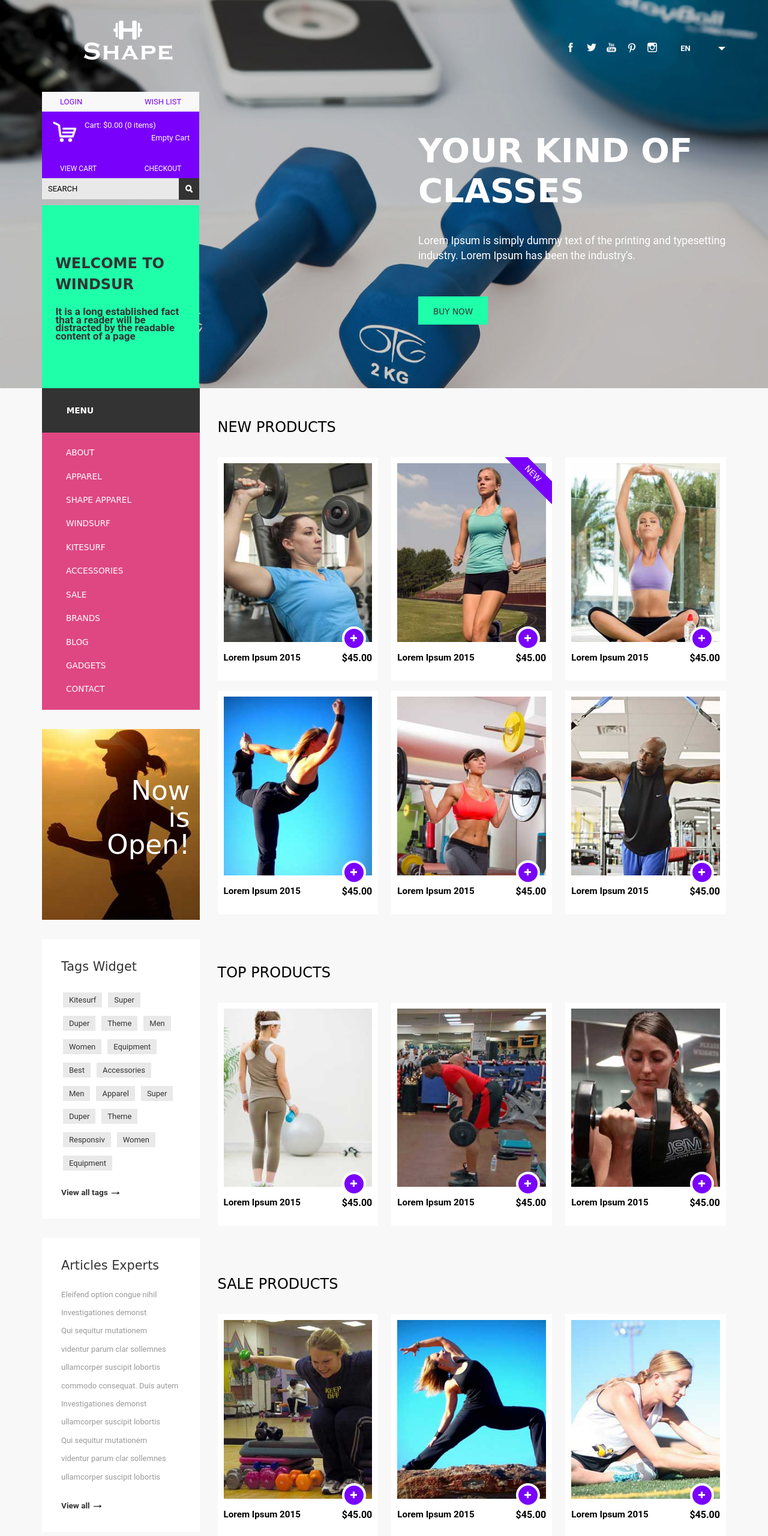
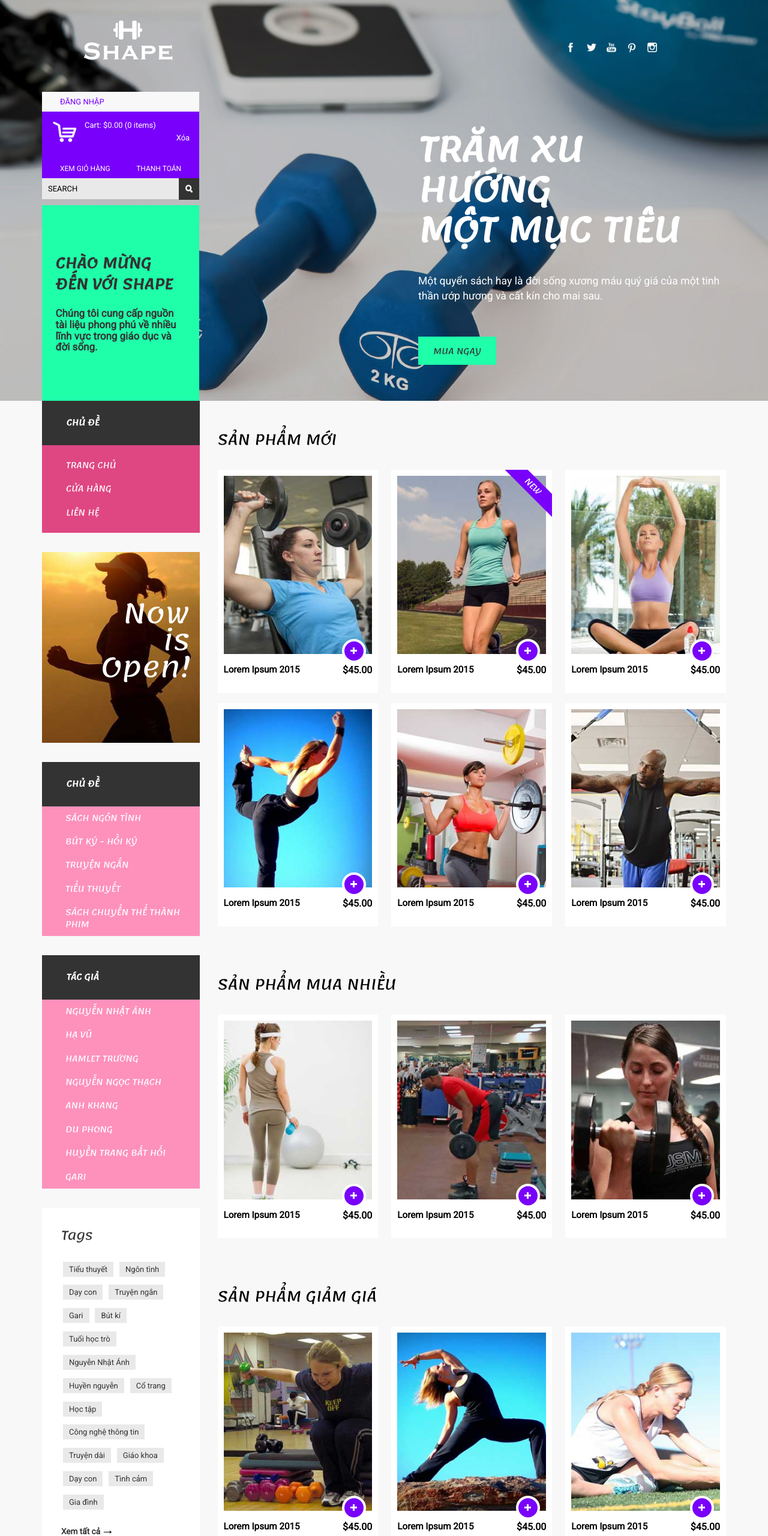
Before and after one commit to billhcmus/XML_Final_Project-Bookstore, a plain HTML site: page BookStore/index.html in a window 1280 px wide. Shown: the top 2560 px of the page at 60% size. Drawn offline with Linux system fonts and the light colour scheme.

Commit message:
fix index

```diff
--- a/BookStore/css/style.css
+++ b/BookStore/css/style.css
@@ -231,7 +231,7 @@ ul.quick_access li.check{
 	color: #333;
 	font-size:17px;
 	font-weight: bold;
-	line-height: 0.8em;
+	line-height: 1.1em;
 	margin-top: 1.3em;
 }
 .banner_right {
--- a/BookStore/index.html
+++ b/BookStore/index.html
@@ -7,27 +7,26 @@ License URL: http://creativecommons.org/licenses/by/3.0/
 <!DOCTYPE HTML>
 <html>
 <head>
-<title>Shape an E-Commerce online Shopping Category Flat Bootstarp responsive Website Template| Home :: w3layouts</title>
+<title>Sản phẩm</title>
 <meta name="viewport" content="width=device-width, initial-scale=1">
 <meta http-equiv="Content-Type" content="text/html; charset=utf-8" />
 <meta name="keywords" content="Shape Responsive web template, Bootstrap Web Templates, Flat Web Templates, Andriod Compatible web template,
 Smartphone Compatible web template, free webdesigns for Nokia, Samsung, LG, SonyErricsson, Motorola web design" />
 <script type="application/x-javascript"> addEventListener("load", function() { setTimeout(hideURLbar, 0); }, false); function hideURLbar(){ window.scrollTo(0,1); } </script>
-<link href="css/bootstrap.css" rel='stylesheet' type='text/css' />
+<link href="./css/bootstrap.css" rel='stylesheet' type='text/css' />
 <!-- jQuery (necessary for Bootstrap's JavaScript plugins) -->
-
-<script src="./3-Doi_tuong_xu_ly/simpleCart.min.js"> </script>
+<script src="./3-Doi_tuong_xu_ly/simpleCart.min.js"></script>
 <script src="./3-Doi_tuong_xu_ly/jquery.min.js"></script>
 <!-- Custom Theme files -->
-<link href="css/style.css" rel='stylesheet' type='text/css' />
+<link href="./css/style.css" rel='stylesheet' type='text/css' />
 <!-- Custom Theme files -->
 <!--webfont-->
-<link href='http://fonts.googleapis.com/css?family=Raleway:100,200,300,400,500,600,700,800,900' rel='stylesheet' type='text/css'>
-<link href='http://fonts.googleapis.com/css?family=Audiowide' rel='stylesheet' type='text/css'>
+<link href="https://fonts.googleapis.com/css?family=Roboto" rel="stylesheet">
+<link href="https://fonts.googleapis.com/css?family=Lemonada" rel="stylesheet">
 <script src="./3-Doi_tuong_xu_ly/jquery.easydropdown.js"></script>
 <!-- Add fancyBox main JS and CSS files -->
 <script src="./3-Doi_tuong_xu_ly/jquery.magnific-popup.js" type="text/javascript"></script>
-<link href="css/magnific-popup.css" rel="stylesheet" type="text/css">
+<link href="./css/magnific-popup.css" rel="stylesheet" type="text/css">
 		<script>
 			$(document).ready(function() {
 				$('.popup-with-zoom-anim').magnificPopup({
@@ -49,7 +48,7 @@ Smartphone Compatible web template, free webdesigns for Nokia, Samsung, LG, Sony
       <div class="container">
          <div class="header-top">
       		 <div class="logo">
-				<a href="index.html"><img src="images/logo.png" alt=""/></a>
+				<a href="index.html"><img src="./images/logo.png" alt=""/></a>
 			 </div>
 		   <div class="header_right">
 			 <ul class="social">
@@ -59,14 +58,6 @@ Smartphone Compatible web template, free webdesigns for Nokia, Samsung, LG, Sony
 				<li><a href=""><i class="pin"> </i> </a></li>
 				<li><a href=""><i class="instagram"> </i> </a></li>
 			 </ul>
-		    <div class="lang_list">
-			  <select tabindex="4" class="dropdown">
-				<option value="" class="label" value="">En</option>
-				<option value="1">English</option>
-				<option value="2">French</option>
-				<option value="3">German</option>
-			  </select>
-   			</div>
 			<div class="clearfix"></div>
           </div>
           <div class="clearfix"></div>
@@ -74,22 +65,21 @@ Smartphone Compatible web template, free webdesigns for Nokia, Samsung, LG, Sony
 		 <div class="banner_wrap">
 			<div class="bannertop_box">
    		 		<ul class="login">
-   		 			<li class="login_text"><a href="login.html">Login</a></li>
-   		 			<li class="wish"><a href="checkout.html">Wish List</a></li>
+   		 			<li class="login_text"><a href="./1-Man_hinh_giao_dien/login.html">Đăng nhập</a></li>
    		 			<div class='clearfix'></div>
    		 		</ul>
    		 		<div class="cart_bg">
 	   		 	  <ul class="cart">
-	   		 		 <a href="checkout.html">
+	   		 		 <a href="./1-Man_hinh_giao_dien/checkout.html">
 					    <h4><i class="cart_icon"> </i><p>Cart: <span class="simpleCart_total"></span> (<span id="simpleCart_quantity" class="simpleCart_quantity"></span> items)</p><div class="clearfix"> </div></h4>
 					 </a>
-				     <h5 class="empty"><a href="javascript:;" class="simpleCart_empty">Empty Cart</a></h5>
+				     <h5 class="empty"><a href="javascript:;" class="simpleCart_empty">Xóa</a></h5>
 				     <div class="clearfix"> </div>
                   </ul>
 	   		 	</div>
 			  	<ul class="quick_access">
-   		 			<li class="view_cart"><a href="checkout.html">View Cart</a></li>
-   		 			<li class="check"><a href="checkout.html">Checkout</a></li>
+   		 			<li class="view_cart"><a href="./1-Man_hinh_giao_dien/checkout.html">Xem Giỏ Hàng</a></li>
+   		 			<li class="check"><a href="./1-Man_hinh_giao_dien/checkout.html">Thanh toán</a></li>
    		 			<div class='clearfix'></div>
    		 		</ul>
    		 		<div class="search">
@@ -97,14 +87,14 @@ Smartphone Compatible web template, free webdesigns for Nokia, Samsung, LG, Sony
 				   <input type="submit" value="">
 	  			</div>
 	  			<div class="welcome_box">
-	  				<h2>Welcome to windsur</h2>
-	  				<p>It is a long established fact that a reader will be distracted by the readable content of a page</p>
+	  				<h2>Chào mừng đến với Shape</h2>
+	  				<p>Chúng tôi cung cấp nguồn tài liệu phong phú về nhiều lĩnh vực trong giáo dục và đời sống.</p>
 	  			</div>
    		 	</div>
    		 	<div class="banner_right">
-   		 		<h1>Your kind of<br>Classes</h1>
-   		 		<p>Lorem Ipsum is simply dummy text of the printing and typesetting industry. Lorem Ipsum has been the industry's.</p>
-   		 		<a href="#" class="banner_btn">Buy Now</a>
+   		 		<h1>Trăm xu hướng<br>Một mục tiêu</h1>
+   		 		<p> Một quyển sách hay là đời sống xương máu quý giá của một tinh thần ướp hương và cất kín cho mai sau.</p>
+   		 		<a href="#" class="banner_btn">Mua ngay</a>
    		 	</div>
    		 	<div class='clearfix'></div>
 	    </div>
@@ -116,70 +106,68 @@ Smartphone Compatible web template, free webdesigns for Nokia, Samsung, LG, Sony
 			<div class="row">
 				<div class="col-md-3">
 					<div class="menu_box">
-				   	  	<h3 class="menu_head">Menu</h3>
+				   	  	<h3 class="menu_head">Chủ đề</h3>
 							<ul class="nav">
-					   	  	<li><a href="apparel.html">About</a></li>
-					   	  	<li><a href="apparel.html">Apparel</a></li>
-					   	  	<li><a href="apparel.html">Shape Apparel</a></li>
-					   	  	<li><a href="apparel.html">Windsurf</a></li>
-					   	  	<li><a href="apparel.html">Kitesurf</a></li>
-					   	  	<li><a href="apparel.html">Accessories</a></li>
-					   	  	<li><a href="apparel.html">Sale</a></li>
-					   	  	<li><a href="apparel.html">Brands</a></li>
-					   	  	<li><a href="apparel.html">Blog</a></li>
-					   	  	<li><a href="apparel.html">Gadgets</a></li>
-					   	  	<li><a href="contact.html">Contact</a></li>
+								<li><a href="../index.html">Trang chủ</a></li>
+								<li><a href="./apparel.html">Cửa hàng</a></li>
+								<li><a href="./contact.html">Liên hệ</a></li>
 					   	 	</ul>
 			   	    </div>
 			   	    <div class="side_banner">
-					   <div class="banner_img"><img src="images/pic9.jpg" class="img-responsive" alt=""/></div>
+					   <div class="banner_img"><img src="./images/pic9.jpg" class="img-responsive" alt=""/></div>
 					   <div class="banner_holder">
 						  <h3>Now <br> is <br> Open!</h3>
 					   </div>
 					</div>
-				    <div class="tags">
-				    	<h4 class="tag_head">Tags Widget</h4>
-				         <ul class="tags_links">
-							<li><a href="#">Kitesurf</a></li>
-							<li><a href="#">Super</a></li>
-							<li><a href="#">Duper</a></li>
-							<li><a href="#">Theme</a></li>
-							<li><a href="#">Men</a></li>
-							<li><a href="#">Women</a></li>
-							<li><a href="#">Equipment</a></li>
-							<li><a href="#">Best</a></li>
-							<li><a href="#">Accessories</a></li>
-							<li><a href="#">Men</a></li>
-							<li><a href="#">Apparel</a></li>
-							<li><a href="#">Super</a></li>
-							<li><a href="#">Duper</a></li>
-							<li><a href="#">Theme</a></li>
-							<li><a href="#">Responsiv</a></li>
-					        <li><a href="#">Women</a></li>
-							<li><a href="#">Equipment</a></li>
+					<div class="category">
+			   	    	<h3 class="menu_head">Chủ đề</h3>
+			   	    	<ul class="category_nav">
+					   	  	<li><a href="#">Sách Ngôn Tình</a></li>
+							<li><a href="#">Bút Ký - Hồi Ký</a></li>
+							<li><a href="#">Truyện ngắn</a></li>
+					   	  	<li><a href="#">Tiểu Thuyết</a></li>
+					   	  	<li><a href="#">Sách Chuyển Thể Thành Phim </a></li>
 					   	</ul>
-						<a href="#" class="link1">View all tags</a>
+			   	    </div>
+			   	    <div class="category">
+			   	    	<h3 class="menu_head">Tác giả</h3>
+			   	    	<ul class="category_nav">
+					   	  	<li><a href="#">Nguyễn Nhật Ánh</a></li>
+					   	  	<li><a href="#">Hạ Vũ</a></li>
+					   	  	<li><a href="#">Hamlet Trương</a></li>
+					   	  	<li><a href="#">Nguyễn Ngọc Thạch</a></li>
+					   	  	<li><a href="#">Anh Khang</a></li>
+					   	  	<li><a href="#">Du Phong</a></li>
+					   	  	<li><a href="#">Huyền Trang Bất Hối</a></li>
+					   	  	<li><a href="#">Gari</a></li>
+					   	</ul>
 					</div>
 				    <div class="tags">
-				      	<h4 class="tag_head">Articles Experts</h4>
-				      	 <ul class="article_links">
-							<li><a href="#">Eleifend option congue nihil</a></li>
-							<li><a href="#">Investigationes demonst</a></li>
-							<li><a href="#">Qui sequitur mutationem</a></li>
-							<li><a href="#">videntur parum clar sollemnes</a></li>
-							<li><a href="#">ullamcorper suscipit lobortis</a></li>
-							<li><a href="#">commodo consequat. Duis autem</a></li>
-							<li><a href="#">Investigationes demonst</a></li>
-							<li><a href="#">ullamcorper suscipit lobortis</a></li>
-							<li><a href="#">Qui sequitur mutationem</a></li>
-							<li><a href="#">videntur parum clar sollemnes</a></li>
-							<li><a href="#">ullamcorper suscipit lobortis</a></li>
+				    	<h4 class="tag_head">Tags</h4>
+						<ul class="tags_links">
+							<li><a href="#">Tiểu thuyết</a></li>
+							<li><a href="#">Ngôn tình</a></li>
+							<li><a href="#">Dạy con</a></li>
+							<li><a href="#">Truyện ngắn</a></li>
+							<li><a href="#">Gari</a></li>
+							<li><a href="#">Bút kí</a></li>
+							<li><a href="#">Tuổi học trò</a></li>
+							<li><a href="#">Nguyễn Nhật Ánh</a></li>
+							<li><a href="#">Huyền nguyễn</a></li>
+							<li><a href="#">Cổ trang</a></li>
+							<li><a href="#">Học tập</a></li>
+							<li><a href="#">Công nghệ thông tin</a></li>
+							<li><a href="#">Truyện dài</a></li>
+							<li><a href="#">Giáo khoa</a></li>
+							<li><a href="#">Dạy con</a></li>
+							<li><a href="#">Tình cảm</a></li>
+							<li><a href="#">Gia đình</a></li>
 						</ul>
-						 <a href="#" class="link1">View all</a>
+						<a href="#" class="link1">Xem tất cả</a>
 				    </div>
 				</div>
 			   <div class="col-md-9">
-				<h3 class="m_1">New Products</h3>
+				<h3 class="m_1">Sản phẩm mới</h3>
 				 <div class="content_grid">
 				   <div class="col_1_of_3 span_1_of_3 simpleCart_shelfItem">
 				  	   <a href="single.html">
@@ -289,7 +277,7 @@ Smartphone Compatible web template, free webdesigns for Nokia, Samsung, LG, Sony
 				       </div>
 				  <div class="clearfix"></div>
 			   </div>
-			   <h3 class="m_2">Top Products</h3>
+			   <h3 class="m_2">Sản phẩm mua nhiều</h3>
 			   <div class="content_grid">
 			   		<div class="col_1_of_3 span_1_of_3 simpleCart_shelfItem">
 				  	   <a href="single.html">
@@ -344,7 +332,7 @@ Smartphone Compatible web template, free webdesigns for Nokia, Samsung, LG, Sony
 				    </div>
 				    <div class="clearfix"></div>
 			    </div>
-			    <h3 class="m_2">Sale Products</h3>
+			    <h3 class="m_2">Sản phẩm giảm giá</h3>
 			   <div class="content_grid">
 			   		<div class="col_1_of_3 span_1_of_3 simpleCart_shelfItem">
 				  	   <a href="single.html">
@@ -417,26 +405,6 @@ Smartphone Compatible web template, free webdesigns for Nokia, Samsung, LG, Sony
 		   </div>
 	    </div>
 	    <div class="container">
-	      <div class="instagram_top">
-	      	<div class="instagram text-center">
-				<h3><i class="insta_icon"> </i> Instagram feed:&nbsp;<span class="small">#Surfhouse</span></h3>
-			</div>
-	        <ul class="instagram_grid">
-			  <li><a class="popup-with-zoom-anim" href="#small-dialog1"><img src="images/i1.jpg" class="img-responsive"alt=""/></a></li>
-			  <li><a class="popup-with-zoom-anim" href="#small-dialog1"><img src="images/i2.jpg" class="img-responsive" alt=""/></a></li>
-			  <li><a class="popup-with-zoom-anim" href="#small-dialog1"><img src="images/i3.jpg" class="img-responsive" alt=""/></a></li>
-			  <li><a class="popup-with-zoom-anim" href="#small-dialog1"><img src="images/i4.jpg" class="img-responsive" alt=""/></a></li>
-			  <li><a class="popup-with-zoom-anim" href="#small-dialog1"><img src="images/i5.jpg" class="img-responsive" alt=""/></a></li>
-			  <li class="last_instagram"><a class="popup-with-zoom-anim" href="#small-dialog1"><img src="images/i6.jpg" class="img-responsive" alt=""/></a></li>
-			  <div class="clearfix"></div>
-			  <div id="small-dialog1" class="mfp-hide">
-				<div class="pop_up">
-					<h4>A Sample Photo Stream</h4>
-					<img src="images/i_zoom.jpg" class="img-responsive" alt=""/>
-				</div>
-			  </div>
-			</ul>
-		  </div>
 	      <ul class="footer_social">
 			<li><a href="#"> <i class="fb"> </i> </a></li>
 			<li><a href="#"><i class="tw"> </i> </a></li>
@@ -448,54 +416,44 @@ Smartphone Compatible web template, free webdesigns for Nokia, Samsung, LG, Sony
 	 <div class="footer">
 			<div class="container">
 				<div class="footer-grid">
-					<h3>Category</h3>
+					<h3>Dịch vụ</h3>
 					<ul class="list1">
-					  <li><a href="#">Home</a></li>
-					  <li><a href="#">About us</a></li>
-					  <li><a href="#">Eshop</a></li>
-					  <li><a href="#">Features</a></li>
-					  <li><a href="#">New Collections</a></li>
-					  <li><a href="#">Blog</a></li>
-					  <li><a href="#">Contact</a></li>
+						<li><a href="#">Điều khoản sử dụng</a></li>
+						<li><a href="#">Chính sách bảo mật</a></li>
+						<li><a href="#">Giới thiệu Shape</a></li>
+						<li><a href="#">Hệ thống trung tâm - nhà sách</a></li>
 				    </ul>
 				</div>
 				<div class="footer-grid">
-					<h3>Our Account</h3>
+					<h3>Hỗ trợ</h3>
 				    <ul class="list1">
-					  <li><a href="#">Your Account</a></li>
-					  <li><a href="#">Personal information</a></li>
-					  <li><a href="#">Addresses</a></li>
-					  <li><a href="#">Discount</a></li>
-					  <li><a href="#">Orders history</a></li>
-					  <li><a href="#">Addresses</a></li>
-					  <li><a href="#">Search Terms</a></li>
+					  <li><a href="#">Chính sách đổi-trả-hoàn tiền</a></li>
+					  <li><a href="#">Chính sách khách sỉ</a></li>
+					  <li><a href="#">Phương thức vận chuyển</a></li>
+					  <li><a href="#">Phương thức thanh toán</a></li>
 				    </ul>
 				</div>
 				<div class="footer-grid">
-					<h3>Our Support</h3>
+					<h3>Tài khoản của tôi</h3>
 					<ul class="list1">
-					  <li><a href="#">Site Map</a></li>
-					  <li><a href="#">Search Terms</a></li>
-					  <li><a href="#">Advanced Search</a></li>
-					  <li><a href="#">Mobile</a></li>
-					  <li><a href="#">Contact Us</a></li>
-					  <li><a href="#">Mobile</a></li>
-					  <li><a href="#">Addresses</a></li>
+					  <li><a href="./login.html">Đăng nhập/ Tạo tài khoản mới</a></li>
+					  <li><a href="#">Thay đổi địa chỉ khách hàng</a></li>
+					  <li><a href="#">Chi tiết tài khoản</a></li>
+					  <li><a href="#">Lịch sử mua hàng</a></li>
 				    </ul>
 				  </div>
 				  <div class="footer-grid">
-					<h3>Newsletter</h3>
-					<p class="footer_desc">Nostrud exerci tation ullamcorper suscipit lobortis nisl ut aliquip ex ea commodo consequat</p>
+					<h3>Đăng kí nhận tin</h3>
 					<div class="search_footer">
-			          <input type="text" class="text" value="Insert Email" onfocus="this.value = '';" onblur="if (this.value == '') {this.value = 'Insert Email';}">
-			          <input type="submit" value="Submit">
+			          <input type="text" class="text" value="Điền email" onfocus="this.value = '';" onblur="if (this.value == '') {this.value = 'Điền email';}"/>
+			          <input type="submit" value="Đăng kí"/>
 			        </div>
-			        <img src="images/payment.png" class="img-responsive" alt=""/>
+			        <img src="../images/payment.png" class="img-responsive" alt=""/>
 				 </div>
 				 <div class="footer-grid footer-grid_last">
-					<h3>About Us</h3>
-					<p class="footer_desc">Diam nonummy nibh euismod tincidunt ut laoreet dolore magna aliquam erat volutpat. Ut wisi enim ad minim veniam,.</p>
-                    <p class="f_text">Phone:  &nbsp;&nbsp;&nbsp;00-250-2131</p>
+					<h3>Liên hệ</h3>
+					<p class="footer_desc">Nếu có thắc mắc về sản phẩm. Bạn vui lòng liên hệ</p>
+                    <p class="f_text">Điện thoại:  &nbsp;&nbsp;&nbsp;012-345-678-91</p>
                     <p class="email">Email: &nbsp;&nbsp;&nbsp;<a href="#">info(at)Shape.com</a></p>
                  </div>
 				 <div class="clearfix"> </div>
@@ -504,7 +462,7 @@ Smartphone Compatible web template, free webdesigns for Nokia, Samsung, LG, Sony
         <div class="footer_bottom">
         	<div class="container">
         		<div class="copy">
-				   <p>Copyright &copy; 2015 Shape. All Rights Reserved . Design by <a href="http://w3layouts.com/" target="_blank">W3layouts</a> </p>
+				   <p>Copyright &copy; 2018 Shape. All Rights Reserved . Design by XML </p>
 			    </div>
         	</div>
         </div>
```
Also changed, not shown: BookStore/1-Man_hinh_giao_dien/checkout.html (+1 -1 lines). Lines whose indentation alone changed are shown as unchanged.
